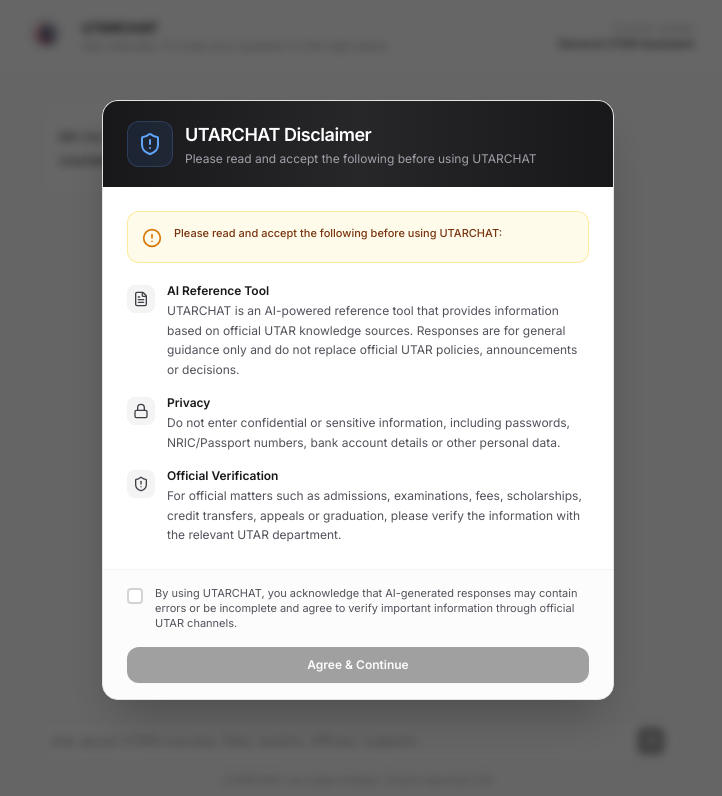
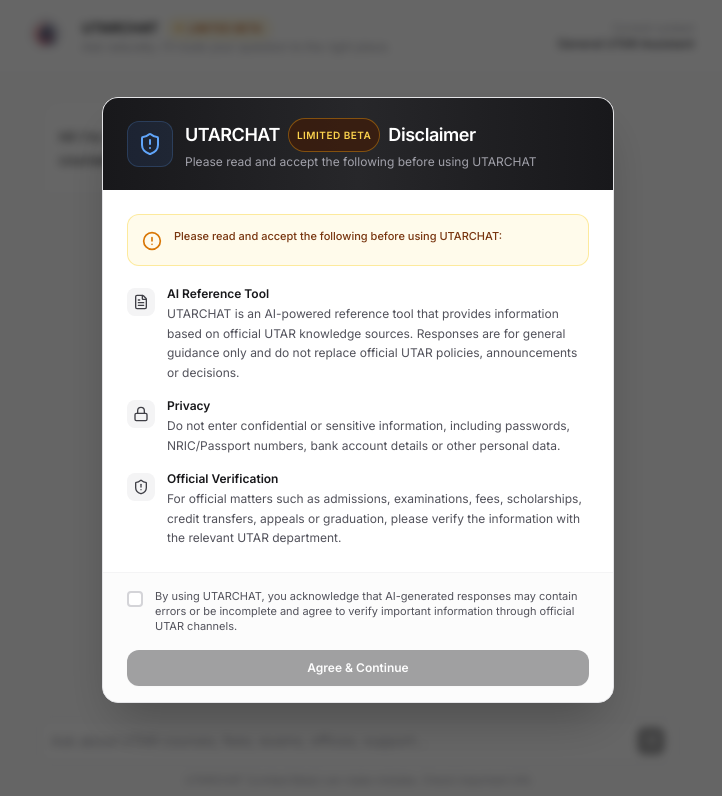
Before and after one commit to cclia19/utarMultiAgentGPT, a Next.js app: page /chat in a window 1280 px wide. Shown: the top 796 px of the page, without its empty margins (282-1004 px from the left). Built offline with nearby package versions, Linux system fonts and the light colour scheme.

Commit message:
feat: add persistent Limited Beta badge indicator across chatbot windows

```diff
--- a/app/chat/page.tsx
+++ b/app/chat/page.tsx
@@ -335,7 +335,7 @@
 
     return (
         <div className="flex flex-col min-h-[100dvh] bg-[#FDFDFD]">
-            <header className="border-b border-zinc-100 px-4 py-3 bg-white">
+            <header className="sticky top-0 z-40 bg-white/90 backdrop-blur-md border-b border-zinc-100/80 shadow-xs px-4 py-3">
                 <div className="max-w-2xl mx-auto w-full flex items-center justify-between gap-3">
                     <div className="flex items-center gap-3">
                         <img
@@ -345,9 +345,15 @@
                         />
 
                         <div>
-                            <p className="text-sm font-semibold text-zinc-900">
-                                UTARCHAT
-                            </p>
+                            <div className="flex items-center gap-2">
+                                <p className="text-sm font-semibold text-zinc-900">
+                                    UTARCHAT
+                                </p>
+                                <span className="inline-flex items-center gap-1.5 px-2 py-0.5 text-[10px] font-semibold text-amber-700 bg-amber-50 border border-amber-200/80 rounded-full uppercase tracking-wider">
+                                    <span className="w-1.5 h-1.5 rounded-full bg-amber-500 animate-pulse"></span>
+                                    Limited Beta
+                                </span>
+                            </div>
                             <p className="text-xs text-zinc-400">
                                 Ask naturally. I’ll route your question to the right place.
                             </p>
@@ -559,7 +565,7 @@
                     </button>
                 </div>
                 <div className="mt-2 text-center text-[11px] text-zinc-400">
-                    UTARCHAT can make mistake. Check important info
+                    UTARCHAT (Limited Beta) can make mistake. Check important info
                 </div>
             </div>
             <DisclaimerModal />
--- a/app/layout.tsx
+++ b/app/layout.tsx
@@ -5,7 +5,7 @@
 const inter = Inter({ subsets: ["latin"], variable: "--font-inter" });
 
 export const metadata: Metadata = {
-    title: "UTARCHAT: UTAR Official Chatbot",
+    title: "UTARCHAT (Limited Beta) - UTAR Official Chatbot",
     description: "University Knowledge Base",
 };
 
--- a/app/page.tsx
+++ b/app/page.tsx
@@ -339,7 +339,7 @@
 
     return (
         <div className="flex flex-col min-h-[100dvh] bg-[#FDFDFD]">
-            <header className="border-b border-zinc-100 px-4 py-3 bg-white">
+            <header className="sticky top-0 z-40 bg-white/90 backdrop-blur-md border-b border-zinc-100/80 shadow-xs px-4 py-3">
                 <div className="max-w-2xl mx-auto w-full flex items-center justify-between gap-3">
                     <div className="flex items-center gap-3">
                         <img
@@ -349,9 +349,15 @@
                         />
 
                         <div>
-                            <p className="text-sm font-semibold text-zinc-900">
-                                UTARCHAT
-                            </p>
+                            <div className="flex items-center gap-2">
+                                <p className="text-sm font-semibold text-zinc-900">
+                                    UTARCHAT
+                                </p>
+                                <span className="inline-flex items-center gap-1.5 px-2 py-0.5 text-[10px] font-semibold text-amber-700 bg-amber-50 border border-amber-200/80 rounded-full uppercase tracking-wider">
+                                    <span className="w-1.5 h-1.5 rounded-full bg-amber-500 animate-pulse"></span>
+                                    Limited Beta
+                                </span>
+                            </div>
                             <p className="text-xs text-zinc-400">
                                 Ask naturally. I’ll route your question to the right place.
                             </p>
@@ -551,7 +557,7 @@
                     </button>
                 </div>
                 <div className="mt-2 text-center text-[11px] text-zinc-400">
-                    UTARCHAT can make mistake. Check important info
+                    UTARCHAT (Limited Beta) can make mistake. Check important info
                 </div>
             </footer>
             <DisclaimerModal />
--- a/components/DisclaimerModal.tsx
+++ b/components/DisclaimerModal.tsx
@@ -40,8 +40,8 @@
                         <ShieldAlert className="w-6 h-6" />
                     </div>
                     <div>
-                        <h2 className="text-lg font-semibold tracking-tight text-white">
-                            UTARCHAT Disclaimer
+                        <h2 className="text-lg font-semibold tracking-tight text-white flex items-center gap-2">
+                            UTARCHAT <span className="px-2 py-0.5 text-[10px] font-semibold text-amber-300 bg-amber-950/60 border border-amber-500/40 rounded-full uppercase tracking-wider">Limited Beta</span> Disclaimer
                         </h2>
                         <p className="text-xs text-zinc-400 mt-0.5">
                             Please read and accept the following before using UTARCHAT
```
